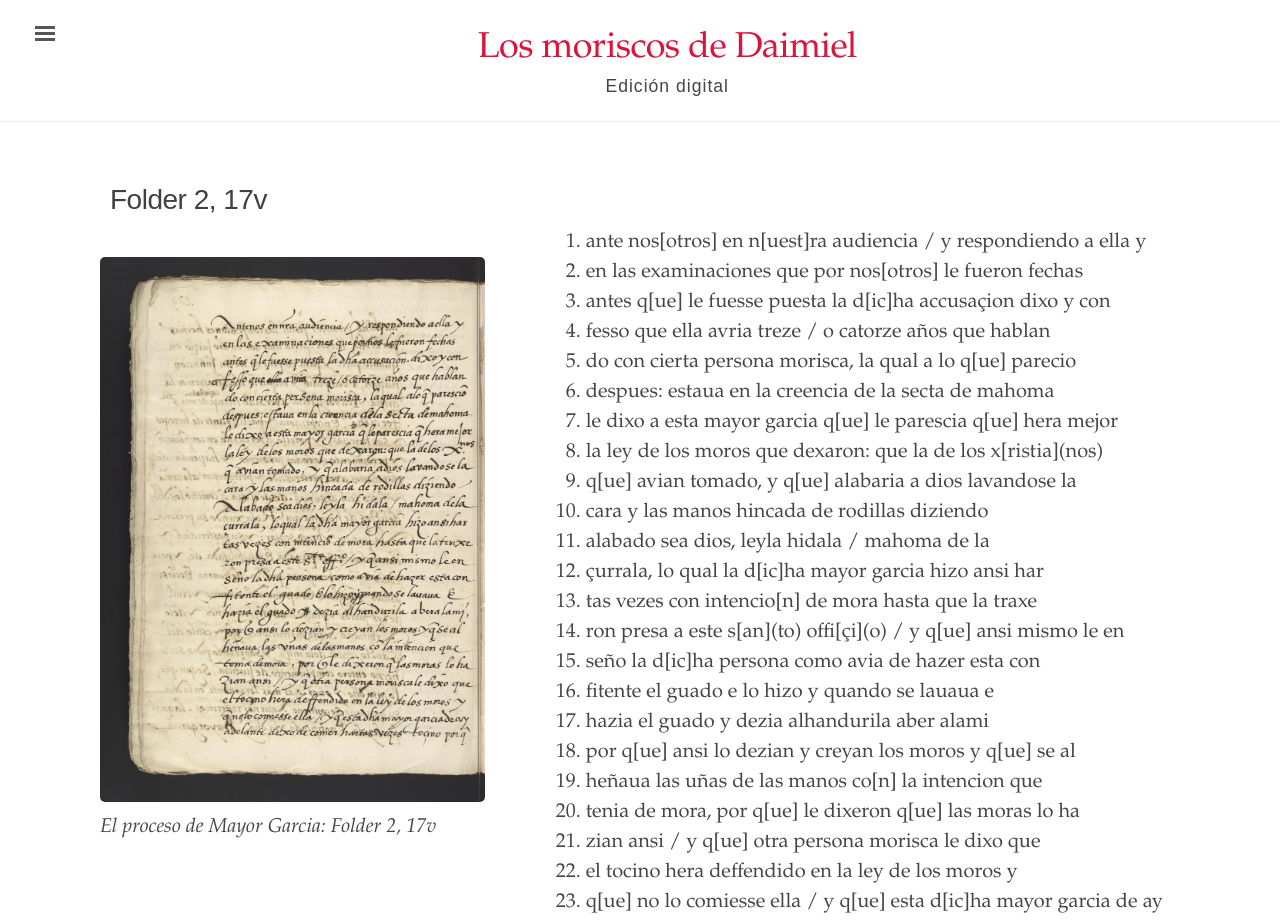
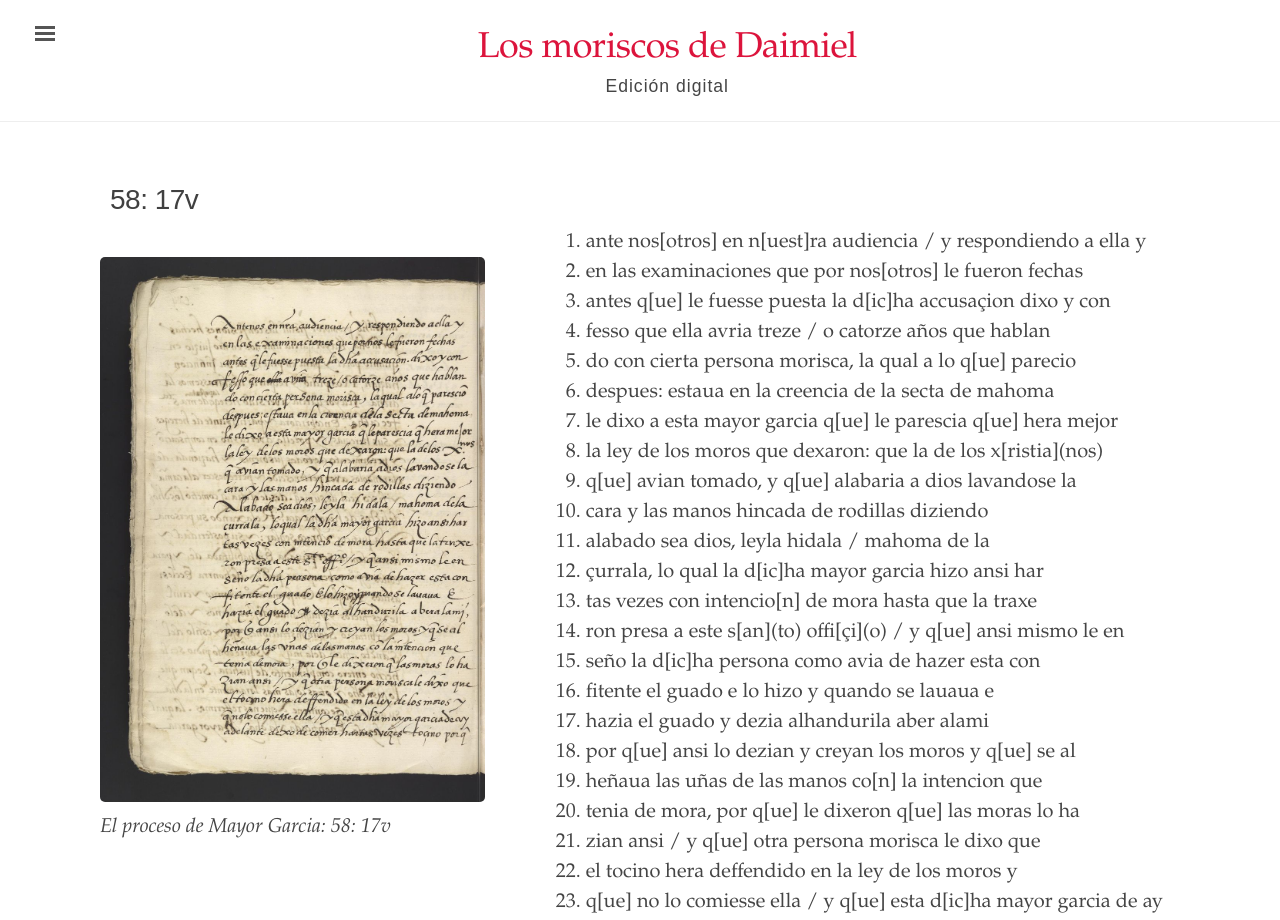
Before and after one commit to digbmc/moriscos-daimel, a Jekyll site: the page built from _texts/folder-2-17v.md, in a window 1280 px wide and 1277 px high. Shown: the top 920 px of the window. Built offline with Jekyll 4.4.1, drawn with Linux system fonts in a browser that asks for light colours.

Commit message:
Update folder-2-17v.md

```diff
--- a/_texts/folder-2-17v.md
+++ b/_texts/folder-2-17v.md
@@ -1,6 +1,6 @@
 ---
 layout: manuscrito
-title: Folder 2, 17v
+title: "58: 17v"
 image: /assets/images/Folder_2_17v.jpg
 body_class: wide-page
 order: 34
```
